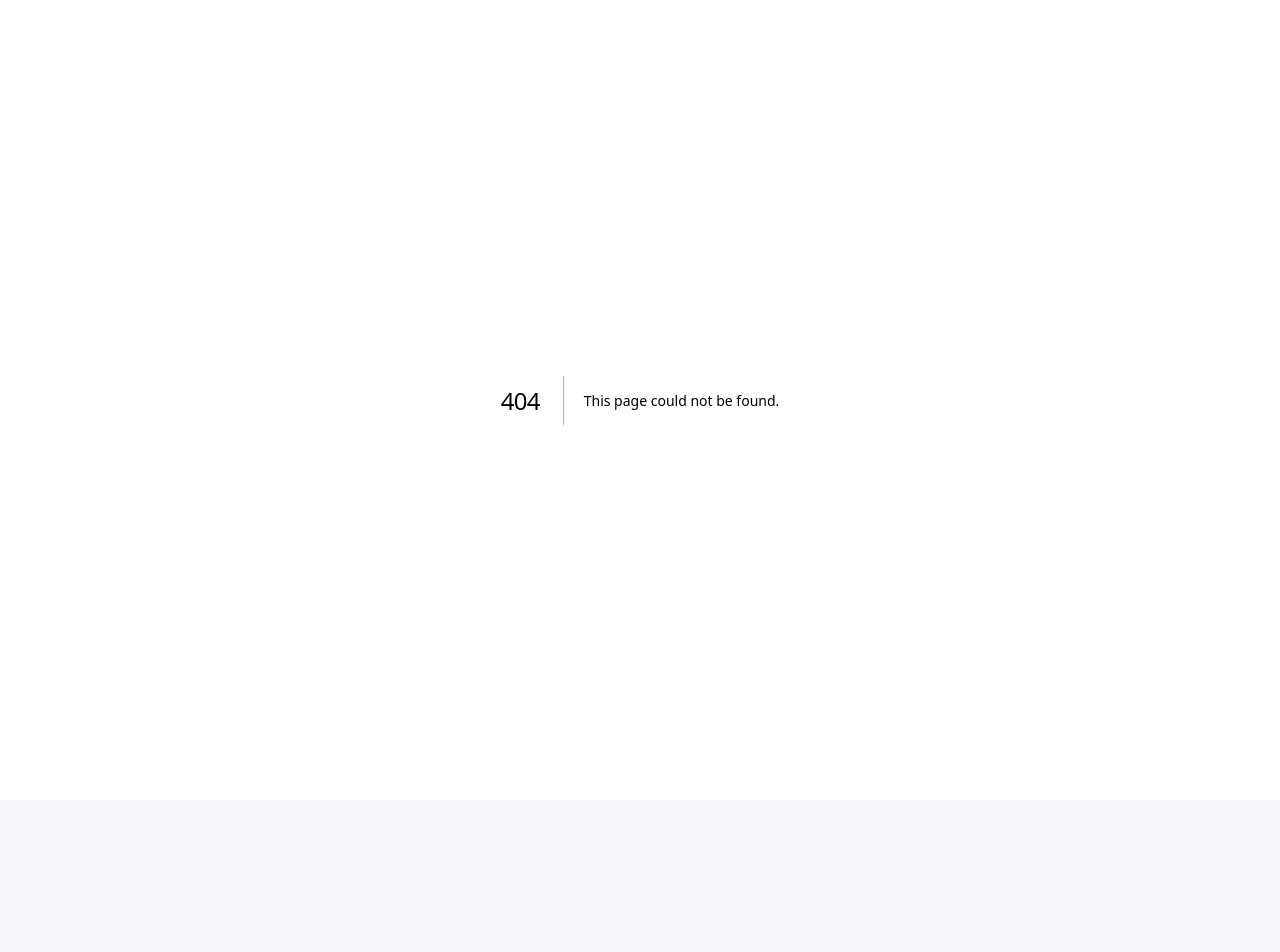
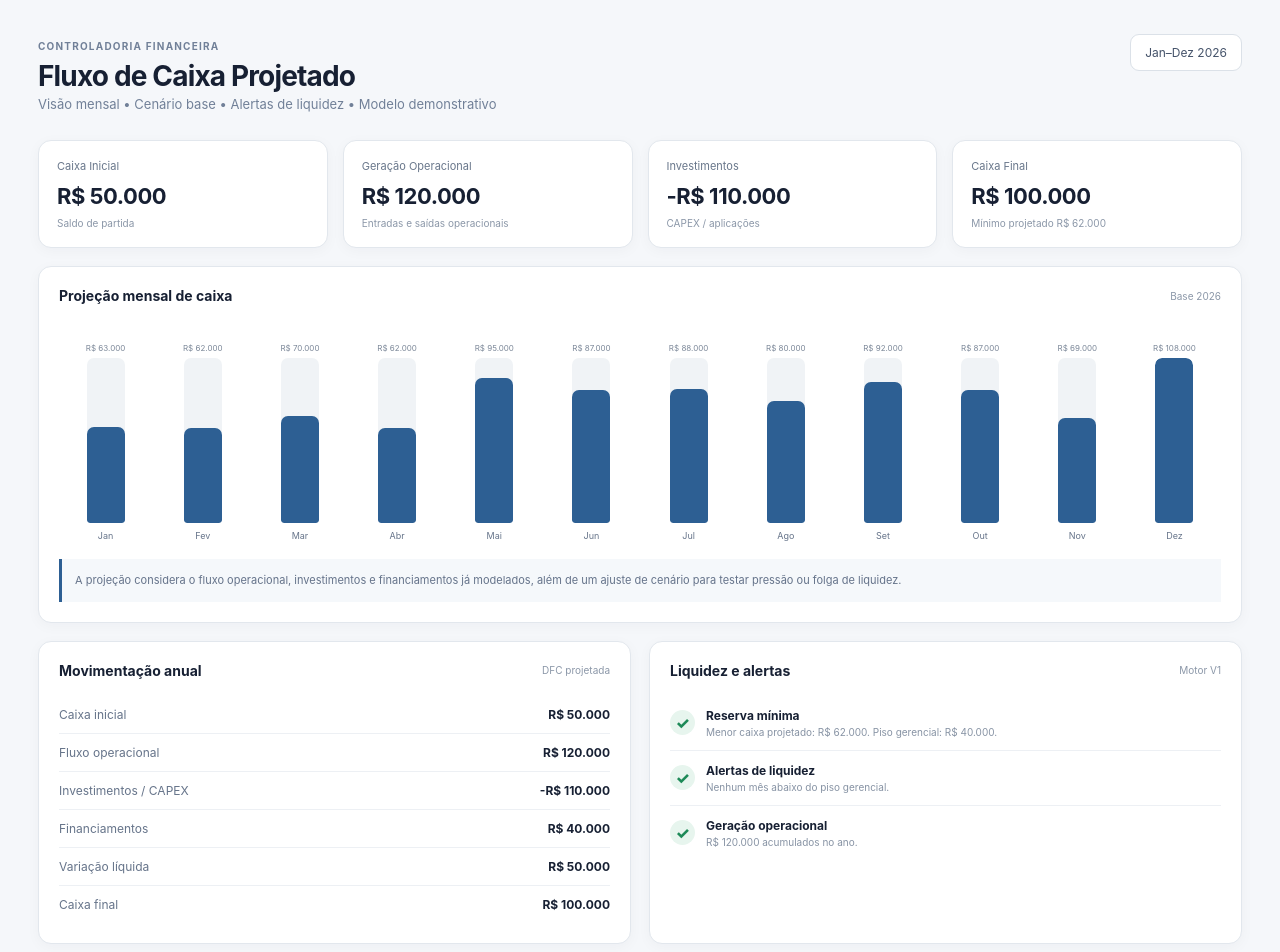
Before and after one commit to cardoso4009-byte/bp-financeiro-bi, a Next.js app: page /fluxo-caixa in a window 1280 px wide. Before the commit this address had no page. Shown: the top 952 px of the page. Before the commit the page ends 800 px from the top, so only its background shows below. Built offline with nearby package versions, Linux system fonts and the light colour scheme.

Commit message:
feat: add projected cash flow dashboard

```diff
--- /dev/null
+++ b/app/fluxo-caixa/page.tsx
@@ -0,0 +1,76 @@
+'use client'
+
+import { cashFlowAlerts, cashFlowData, cashFlowTotals as t } from '@/lib/fluxo-caixa-data'
+
+const brl = (n: number) => n.toLocaleString('pt-BR', { style: 'currency', currency: 'BRL', maximumFractionDigits: 0 })
+
+export default function FluxoCaixa() {
+  const maxCash = Math.max(...cashFlowData.map(m => Math.max(m.final, m.projectedFinal)))
+  const minCash = Math.min(...cashFlowData.map(m => m.projectedFinal))
+
+  return <main className="content" style={{ marginLeft: 0, width: '100%', maxWidth: 1400, margin: '0 auto' }}>
+    <header>
+      <div><small>CONTROLADORIA FINANCEIRA</small><h1>Fluxo de Caixa Projetado</h1><p>Visão mensal • Cenário base • Alertas de liquidez • Modelo demonstrativo</p></div>
+      <div className="period">Jan–Dez 2026</div>
+    </header>
+
+    <div className="cards">
+      <Card title="Caixa Inicial" value={t.initial} sub="Saldo de partida" />
+      <Card title="Geração Operacional" value={t.operational} sub="Entradas e saídas operacionais" />
+      <Card title="Investimentos" value={t.investments} sub="CAPEX / aplicações" />
+      <Card title="Caixa Final" value={t.final} sub={`Mínimo projetado ${brl(t.lowestProjected)}`} />
+    </div>
+
+    <section className="panel wide"><div className="panel-title"><h2>Projeção mensal de caixa</h2><span>Base 2026</span></div>
+      <div className="monthly-chart">{cashFlowData.map(m => <div className="month-col" key={m.month}>
+        <div className="month-value">{brl(m.projectedFinal)}</div>
+        <div className="month-bar"><i style={{ height: `${Math.max(m.projectedFinal, 0) / maxCash * 100}%` }} /></div>
+        <span>{m.month}</span>
+      </div>)}</div>
+      <div className="note">A projeção considera o fluxo operacional, investimentos e financiamentos já modelados, além de um ajuste de cenário para testar pressão ou folga de liquidez.</div>
+    </section>
+
+    <div className="grid">
+      <section className="panel"><div className="panel-title"><h2>Movimentação anual</h2><span>DFC projetada</span></div>
+        <div className="rows">
+          <div className="row"><span>Caixa inicial</span><b>{brl(t.initial)}</b></div>
+          <div className="row"><span>Fluxo operacional</span><b>{brl(t.operational)}</b></div>
+          <div className="row"><span>Investimentos / CAPEX</span><b>{brl(t.investments)}</b></div>
+          <div className="row"><span>Financiamentos</span><b>{brl(t.financing)}</b></div>
+          <div className="row"><span>Variação líquida</span><b>{brl(t.net)}</b></div>
+          <div className="row"><span>Caixa final</span><b>{brl(t.final)}</b></div>
+        </div>
+      </section>
+
+      <section className="panel"><div className="panel-title"><h2>Liquidez e alertas</h2><span>Motor V1</span></div>
+        <Diagnosis good={minCash >= t.initial * 0.75} title="Reserva mínima" text={`Menor caixa projetado: ${brl(minCash)}. Piso gerencial: ${brl(cashFlowData[0].minimum)}.`} />
+        <Diagnosis good={cashFlowAlerts.length === 0} title="Alertas de liquidez" text={cashFlowAlerts.length === 0 ? 'Nenhum mês abaixo do piso gerencial.' : `${cashFlowAlerts.length} mês(es) exigem atenção no cenário projetado.`} />
+        <Diagnosis good={t.operational > 0} title="Geração operacional" text={`${brl(t.operational)} acumulados no ano.`} />
+      </section>
+    </div>
+
+    <section className="panel wide"><div className="panel-title"><h2>Mapa de decisão mensal</h2><span>Caixa final × cenário</span></div>
+      <table><thead><tr><td>Mês</td><td>Caixa Inicial</td><td>Operacional</td><td>Investimentos</td><td>Financiamento</td><td>Caixa Final</td><td>Projetado</td><td>Status</td></tr></thead><tbody>
+        {cashFlowData.map(m => <tr key={m.month}><td>{m.month}</td><td>{brl(m.initial)}</td><td>{brl(m.operational)}</td><td>{brl(m.investments)}</td><td>{brl(m.financing)}</td><td>{brl(m.final)}</td><td>{brl(m.projectedFinal)}</td><td><span style={{fontWeight:700,color:m.status==='OK'?'#1d8a58':m.status==='ATENÇÃO'?'#b57600':'#c33'}}>{m.status}</span></td></tr>)}
+      </tbody></table>
+    </section>
+
+    <div className="grid">
+      <section className="panel"><div className="panel-title"><h2>Alavancas para proteger o caixa</h2><span>Prioridades</span></div>
+        <div className="rows">
+          <div className="row"><span>01 • Antecipar recebíveis críticos</span><b>Liquidez</b></div>
+          <div className="row"><span>02 • Reprogramar CAPEX não essencial</span><b>Preservar caixa</b></div>
+          <div className="row"><span>03 • Renegociar prazos com fornecedores</span><b>Capital de giro</b></div>
+          <div className="row"><span>04 • Controlar financiamentos e juros</span><b>Custo financeiro</b></div>
+        </div>
+      </section>
+      <section className="panel"><div className="panel-title"><h2>Próxima evolução</h2><span>Roadmap</span></div>
+        <div className="note">O próximo passo será criar a <strong>Base de Lançamentos Financeiros</strong>. Cada lançamento passará a alimentar DRE, Balanço, DFC, Capital de Giro e Fluxo de Caixa, reduzindo dependência de dados demonstrativos.</div>
+        <div className="check"><i className="ok">✓</i><div><b>Modelo integrado</b><small>DRE • BP • DFC • DMPL • Capital de Giro • Caixa</small></div></div>
+      </section>
+    </div>
+  </main>
+}
+
+function Card({ title, value, sub }: { title: string, value: number, sub: string }) { return <div className="card"><span>{title}</span><strong>{brl(value)}</strong><small>{sub}</small></div> }
+function Diagnosis({ good, title, text }: { good: boolean, title: string, text: string }) { return <div className="check"><i className={good ? 'ok' : 'bad'}>{good ? '✓' : '!'}</i><div><b>{title}</b><small>{text}</small></div></div> }
```
